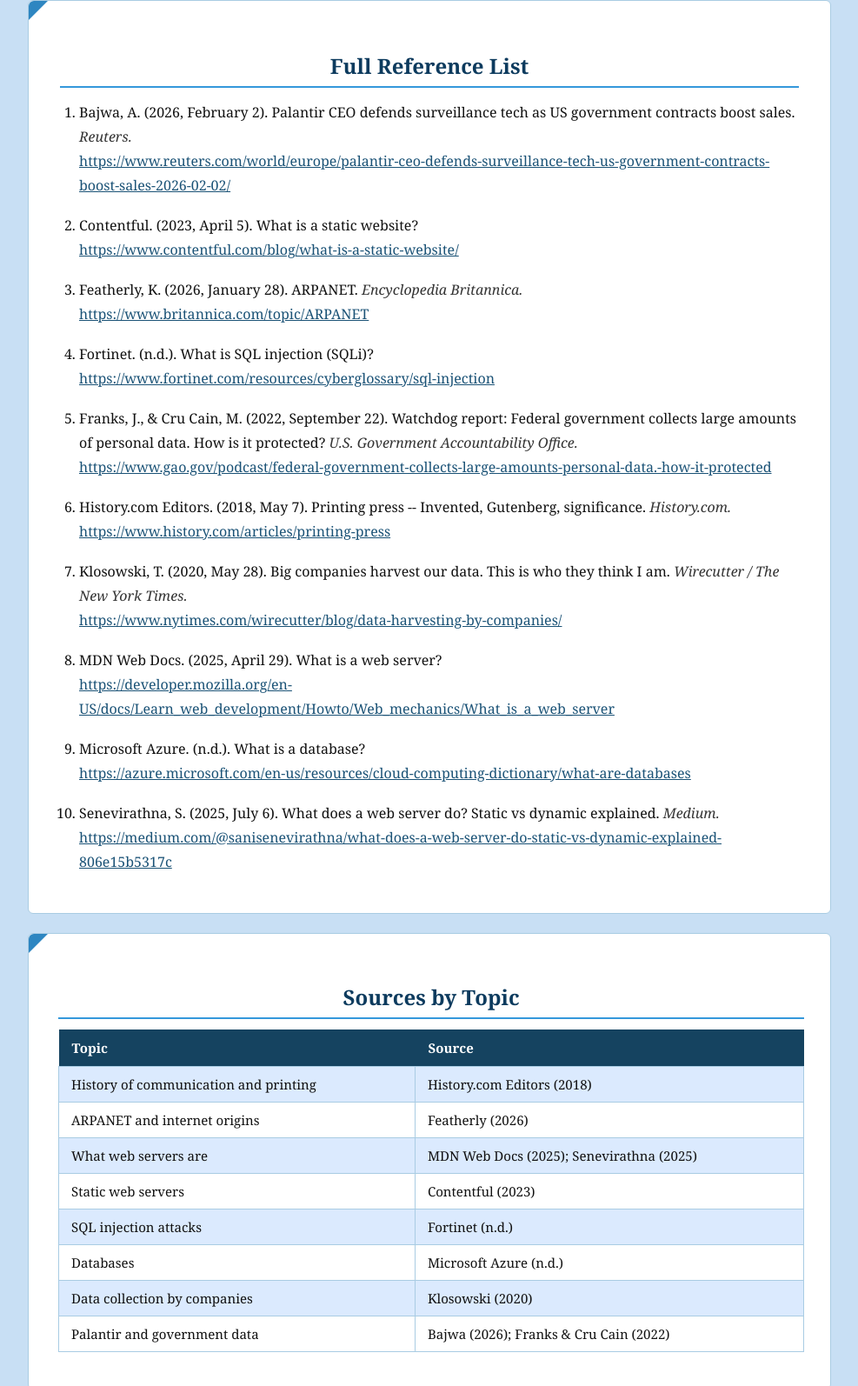
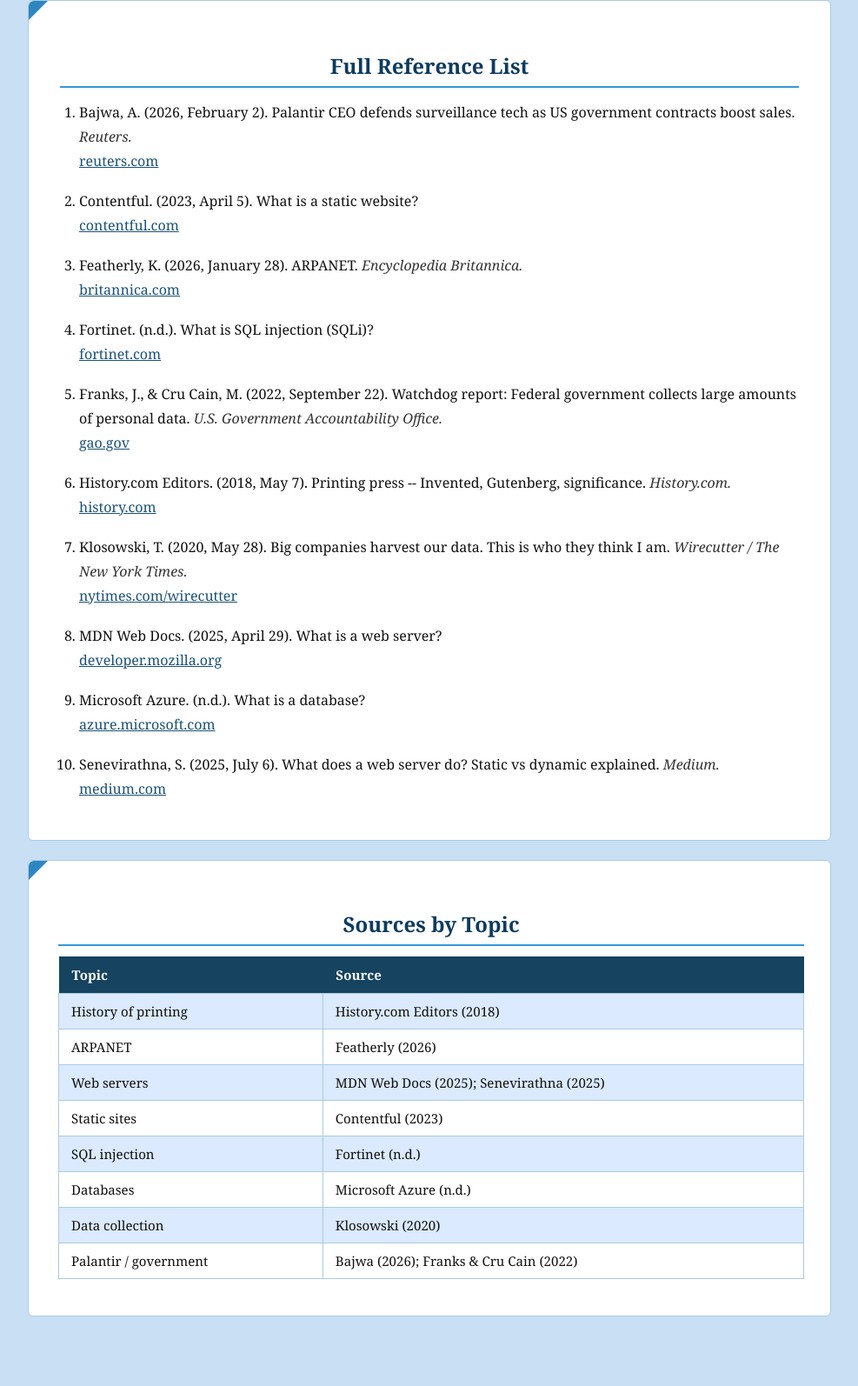
Before and after one commit to BBet5/bbet5.github.io, a plain HTML site: page references.html in a window 1280 px wide. Shown: the part 529-2123 px from the top of the page at 87% size, without its empty margins (146-1133 px from the left). After the commit the page ends 2095 px from the top, so only its background shows below. Drawn offline with Linux system fonts and the light colour scheme.

Commit message:
Update references with cleaner link formatting

```diff
--- a/references.html
+++ b/references.html
@@ -6,7 +6,6 @@
     <title>References | Web Servers Site</title>
     <link rel="stylesheet" href="styles.css">
 </head>
-
 <body>
 
 <div class="header-strip">
@@ -24,6 +23,7 @@
             <li><a href="static-servers.html">Static Servers</a></li>
             <li><a href="dynamic-servers.html">Dynamic Servers</a></li>
             <li><a href="concepts.html">Key Concepts</a></li>
+            <li><a href="quiz.html">Quiz</a></li>
             <li><a href="references.html">References</a></li>
             <li><a href="about.html">About</a></li>
         </ul>
@@ -44,78 +44,43 @@
             <li style="margin-bottom: 18px;">
                 Bajwa, A. (2026, February 2). Palantir CEO defends surveillance tech as US
                 government contracts boost sales. <em>Reuters.</em>
-                <br>
-                <a href="https://www.reuters.com/world/europe/palantir-ceo-defends-surveillance-tech-us-government-contracts-boost-sales-2026-02-02/" target="_blank">
-                    https://www.reuters.com/world/europe/palantir-ceo-defends-surveillance-tech-us-government-contracts-boost-sales-2026-02-02/
-                </a>
+                <br><a href="https://www.reuters.com/world/europe/palantir-ceo-defends-surveillance-tech-us-government-contracts-boost-sales-2026-02-02/" target="_blank">reuters.com</a>
             </li>
             <li style="margin-bottom: 18px;">
                 Contentful. (2023, April 5). What is a static website?
-                <br>
-                <a href="https://www.contentful.com/blog/what-is-a-static-website/" target="_blank">
-                    https://www.contentful.com/blog/what-is-a-static-website/
-                </a>
+                <br><a href="https://www.contentful.com/blog/what-is-a-static-website/" target="_blank">contentful.com</a>
             </li>
             <li style="margin-bottom: 18px;">
                 Featherly, K. (2026, January 28). ARPANET. <em>Encyclopedia Britannica.</em>
-                <br>
-                <a href="https://www.britannica.com/topic/ARPANET" target="_blank">
-                    https://www.britannica.com/topic/ARPANET
-                </a>
+                <br><a href="https://www.britannica.com/topic/ARPANET" target="_blank">britannica.com</a>
             </li>
             <li style="margin-bottom: 18px;">
                 Fortinet. (n.d.). What is SQL injection (SQLi)?
-                <br>
-                <a href="https://www.fortinet.com/resources/cyberglossary/sql-injection" target="_blank">
-                    https://www.fortinet.com/resources/cyberglossary/sql-injection
-                </a>
+                <br><a href="https://www.fortinet.com/resources/cyberglossary/sql-injection" target="_blank">fortinet.com</a>
             </li>
             <li style="margin-bottom: 18px;">
-                Franks, J., &amp; Cru Cain, M. (2022, September 22). Watchdog report:
-                Federal government collects large amounts of personal data. How is it
-                protected? <em>U.S. Government Accountability Office.</em>
-                <br>
-                <a href="https://www.gao.gov/podcast/federal-government-collects-large-amounts-personal-data.-how-it-protected" target="_blank">
-                    https://www.gao.gov/podcast/federal-government-collects-large-amounts-personal-data.-how-it-protected
-                </a>
+                Franks, J., &amp; Cru Cain, M. (2022, September 22). Watchdog report: Federal government collects large amounts of personal data. <em>U.S. Government Accountability Office.</em>
+                <br><a href="https://www.gao.gov/podcast/federal-government-collects-large-amounts-personal-data.-how-it-protected" target="_blank">gao.gov</a>
             </li>
             <li style="margin-bottom: 18px;">
-                History.com Editors. (2018, May 7). Printing press -- Invented, Gutenberg,
-                significance. <em>History.com.</em>
-                <br>
-                <a href="https://www.history.com/articles/printing-press" target="_blank">
-                    https://www.history.com/articles/printing-press
-                </a>
+                History.com Editors. (2018, May 7). Printing press -- Invented, Gutenberg, significance. <em>History.com.</em>
+                <br><a href="https://www.history.com/articles/printing-press" target="_blank">history.com</a>
             </li>
             <li style="margin-bottom: 18px;">
-                Klosowski, T. (2020, May 28). Big companies harvest our data. This is who
-                they think I am. <em>Wirecutter / The New York Times.</em>
-                <br>
-                <a href="https://www.nytimes.com/wirecutter/blog/data-harvesting-by-companies/" target="_blank">
-                    https://www.nytimes.com/wirecutter/blog/data-harvesting-by-companies/
-                </a>
+                Klosowski, T. (2020, May 28). Big companies harvest our data. This is who they think I am. <em>Wirecutter / The New York Times.</em>
+                <br><a href="https://www.nytimes.com/wirecutter/blog/data-harvesting-by-companies/" target="_blank">nytimes.com/wirecutter</a>
             </li>
             <li style="margin-bottom: 18px;">
                 MDN Web Docs. (2025, April 29). What is a web server?
-                <br>
-                <a href="https://developer.mozilla.org/en-US/docs/Learn_web_development/Howto/Web_mechanics/What_is_a_web_server" target="_blank">
-                    https://developer.mozilla.org/en-US/docs/Learn_web_development/Howto/Web_mechanics/What_is_a_web_server
-                </a>
+                <br><a href="https://developer.mozilla.org/en-US/docs/Learn_web_development/Howto/Web_mechanics/What_is_a_web_server" target="_blank">developer.mozilla.org</a>
             </li>
             <li style="margin-bottom: 18px;">
                 Microsoft Azure. (n.d.). What is a database?
-                <br>
-                <a href="https://azure.microsoft.com/en-us/resources/cloud-computing-dictionary/what-are-databases" target="_blank">
-                    https://azure.microsoft.com/en-us/resources/cloud-computing-dictionary/what-are-databases
-                </a>
+                <br><a href="https://azure.microsoft.com/en-us/resources/cloud-computing-dictionary/what-are-databases" target="_blank">azure.microsoft.com</a>
             </li>
             <li style="margin-bottom: 4px;">
-                Senevirathna, S. (2025, July 6). What does a web server do? Static vs
-                dynamic explained. <em>Medium.</em>
-                <br>
-                <a href="https://medium.com/@sanisenevirathna/what-does-a-web-server-do-static-vs-dynamic-explained-806e15b5317c" target="_blank">
-                    https://medium.com/@sanisenevirathna/what-does-a-web-server-do-static-vs-dynamic-explained-806e15b5317c
-                </a>
+                Senevirathna, S. (2025, July 6). What does a web server do? Static vs dynamic explained. <em>Medium.</em>
+                <br><a href="https://medium.com/@sanisenevirathna/what-does-a-web-server-do-static-vs-dynamic-explained-806e15b5317c" target="_blank">medium.com</a>
             </li>
         </ol>
 
@@ -130,23 +95,23 @@
                 <th>Source</th>
             </tr>
             <tr>
-                <td>History of communication and printing</td>
+                <td>History of printing</td>
                 <td>History.com Editors (2018)</td>
             </tr>
             <tr>
-                <td>ARPANET and internet origins</td>
+                <td>ARPANET</td>
                 <td>Featherly (2026)</td>
             </tr>
             <tr>
-                <td>What web servers are</td>
+                <td>Web servers</td>
                 <td>MDN Web Docs (2025); Senevirathna (2025)</td>
             </tr>
             <tr>
-                <td>Static web servers</td>
+                <td>Static sites</td>
                 <td>Contentful (2023)</td>
             </tr>
             <tr>
-                <td>SQL injection attacks</td>
+                <td>SQL injection</td>
                 <td>Fortinet (n.d.)</td>
             </tr>
             <tr>
@@ -154,11 +119,11 @@
                 <td>Microsoft Azure (n.d.)</td>
             </tr>
             <tr>
-                <td>Data collection by companies</td>
+                <td>Data collection</td>
                 <td>Klosowski (2020)</td>
             </tr>
             <tr>
-                <td>Palantir and government data</td>
+                <td>Palantir / government</td>
                 <td>Bajwa (2026); Franks &amp; Cru Cain (2022)</td>
             </tr>
         </table>
```
